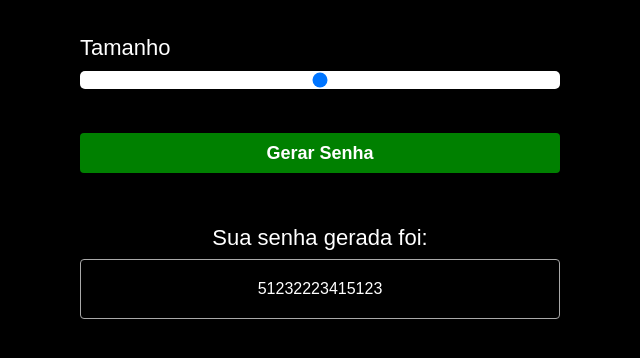
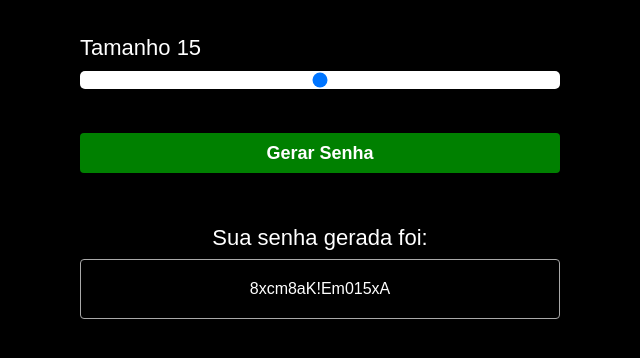
Before and after one commit to fhtnicolass/PasswordGenerator, a plain HTML site: page index.html in a window 1280 px wide. Both pictures are taken after a click on the button "Gerar Senha". Shown: the part 244-602 px from the top of the page, 320-960 px from the left. Drawn offline with Linux system fonts and the light colour scheme.

Commit message:
javascript finalizado

```diff
--- a/index.html
+++ b/index.html
@@ -12,15 +12,15 @@
 <body>
     <img class="logo" src="./assets/logo.png" alt="Gerador de Senhas">
     <main class="container-input">
-        <span>Tamanho<span id = "valor"></span></span>
+        <span>Tamanho <span id = "valor"></span></span>
         <input id="slider" class="slider" type="range" min="5" max="25" value="15">
 
-        <button id="button" class="button-cta">Gerar Senha</button>
+        <button id="button" class="button-cta" onclick="generatePassword()">Gerar Senha</button>
     </main>
 
-    <div id="container-password" class="container-password hide">
+    <div id="container-password" class="container-password hide" onclick="copyPassword()">
         <span class="title"> Sua senha gerada foi:</span>
-        <span id="password" class="password ">51232223415123</span>
+        <span id="password" class="password "></span>
         <span class="tooltip">Clique na senha para copiar.</span>
     </div>
     <script src="script.js"></script>
--- a/script.js
+++ b/script.js
@@ -0,0 +1,34 @@
+let sliderElement = document.querySelector('#slider');
+let buttonElement = document.querySelector('#button');
+
+let sizePassword =  document.querySelector('#valor');
+let password = document.querySelector('#password');
+
+let containerPassword = document.querySelector('#container-password');
+
+let charset = "abcdefghijklmnopqrstuvwxyzABCDEFGHIJKLMNOPQRSTUVWXYZ0123456789!@";
+
+let novaSenha = "";
+
+sizePassword.innerHTML = sliderElement.value;
+
+slider.oninput = function() {
+    sizePassword.innerHTML = this.value;
+}
+
+function generatePassword() {
+
+   let pass = "";
+   for(let i = 0, n = charset.length; i < sliderElement.value; ++i){
+        pass += charset.charAt(Math.floor(Math.random() * n)); //gera um numero aleatório, e pega o caractere na posição do numero gerado
+
+   }
+   containerPassword.classList.remove("hide");
+   password.innerHTML = pass;
+   novaSenha = pass;
+}
+
+function copyPassword() {
+    alert("Senha copiada para a área de transferência!");
+    navigator.clipboard.writeText(novaSenha);
+}
```
